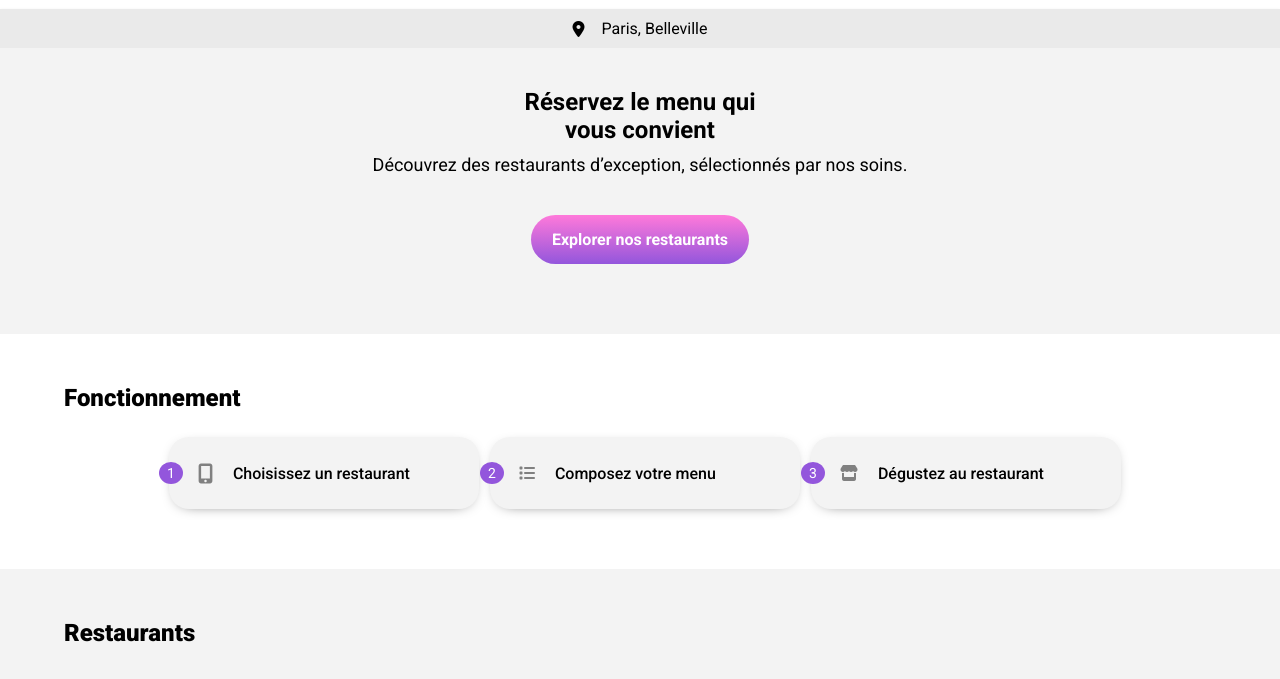
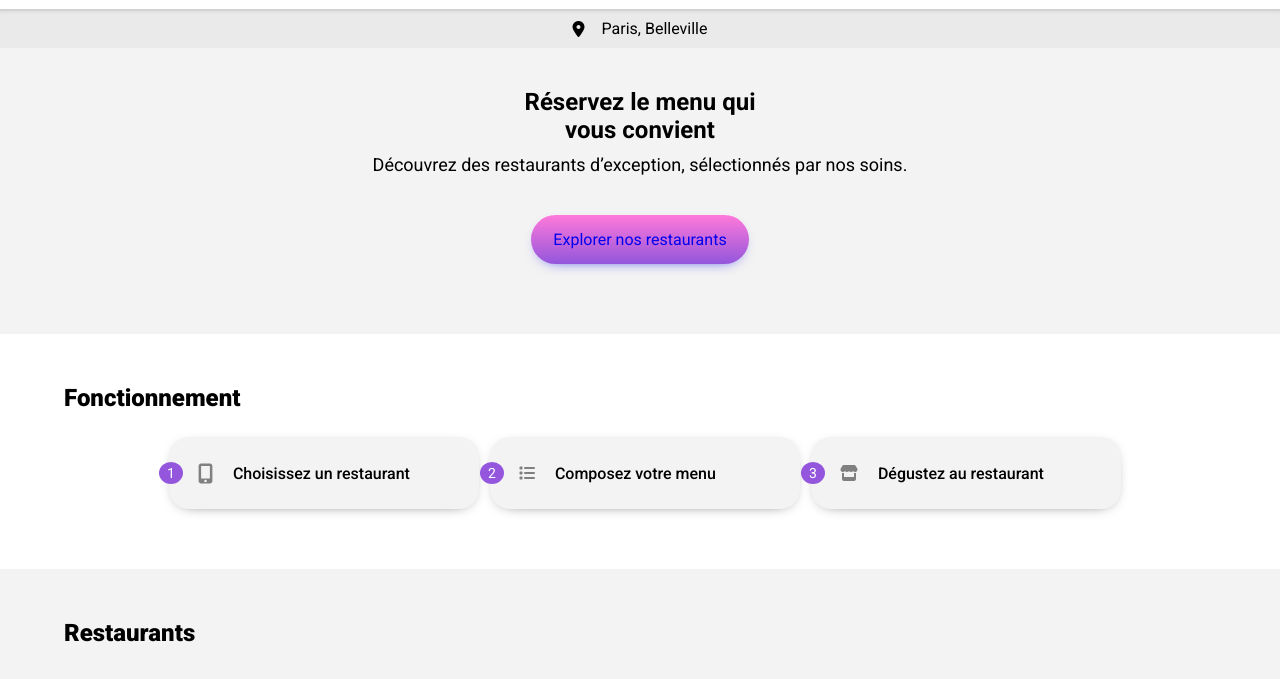
Before and after one commit to ClemMc/ohmyfood, a plain HTML site: page index.html in a window 1280 px wide. Shown: the part 45-724 px from the top of the page. Drawn offline with Linux system fonts and the light colour scheme; a web font is replaced by a local one.

Commit message:
fix section location & intro

```diff
--- a/css/style.scss
+++ b/css/style.scss
@@ -45,7 +45,7 @@ body {
     gap: 17px;
     background-color: #eaeaea;
     margin: 0;
-    box-shadow: 0px 2px 4px rgba(0, 0, 0, 0.15);
+    box-shadow: inset 0 5px 10px -10px;
 }
 .intro {
     text-align: center;
@@ -65,20 +65,19 @@ body {
     }
   }
 .btn {
+    display: flex;
+    justify-content: center;
     margin: auto;
     width: 218px;
     padding: 15px 0px;
     background: linear-gradient(var(--secondary-color), var(--primary-color));
+    box-shadow: 0px 5px 15px -10px;
     border: none;
     border-radius: 30px;
-    a {
-        text-decoration: none;
-    }
-    span {
-        font-weight: bold;
-        color: white;
-        font-size: 16px;
-    }
+    text-decoration: none;
+    font-weight: 500;
+    color: white;
+    font-size: 16px;
     &:hover {
         background: linear-gradient(var(--secondary-color), var(--secondary-color), var(--primary-color));
         transition: 0.2s;
--- a/index.html
+++ b/index.html
@@ -21,19 +21,19 @@
 
 <body class="main-container">
     <header>
-        <a class="logo" href="ohmyfood.html">ohmyfood</a>
+        <a class="logo" href="index.html">ohmyfood</a>
         <nav>
-            <a class="nav" href="ohmyfood.html"><i class="fa-solid fa-arrow-left"></i></a>
+            <a class="nav" href="index.html"><i class="fa-solid fa-arrow-left"></i></a>
         </nav>
-        <p class="location"><i class="fa-solid fa-location-dot"></i>Paris, Belleville</p>
     </header>
     <main>
-        <section class="intro">
-            <h1>Réservez le menu qui vous convient</h1>
-            <p>Découvrez des restaurants d’exception, sélectionnés par nos soins.</p>
-            <div class="btn">
-                <a href="#restaurants">
-                    <span>Explorer nos restaurants</span>
+        <section>
+            <p class="location"><i class="fa-solid fa-location-dot"></i>Paris, Belleville</p>
+            <div class="intro">
+                <h1>Réservez le menu qui vous convient</h1>
+                <p>Découvrez des restaurants d’exception, sélectionnés par nos soins.</p>
+                <a href="#restaurants" class="btn">
+                    Explorer nos restaurants
                 </a>
             </div>
         </section>
```
Also changed, not shown: css/style.css, 1 other file.
